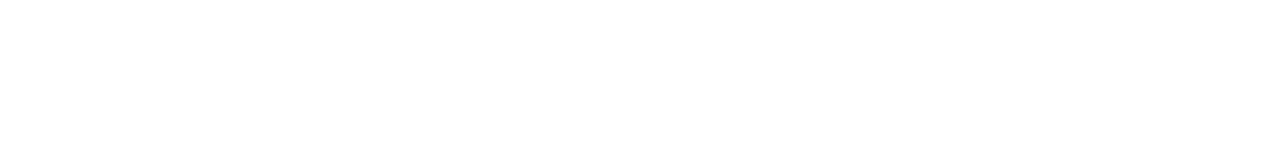
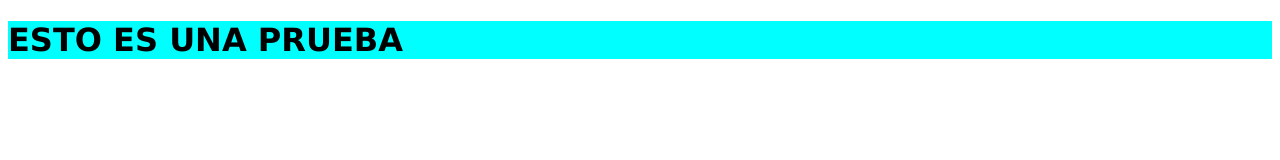
Before and after one commit to hanni0203/pru, a plain HTML site: page index.html in a window 1280 px wide. Drawn offline with Linux system fonts and the light colour scheme.

Commit message:
cree titulo y sus estilos

```diff
--- a/index.html
+++ b/index.html
@@ -5,13 +5,16 @@
     <meta http-equiv="X-UA-Compatible" content="IE=edge">
     <meta name="viewport" content="width=device-width, initial-scale=1.0">
     <title>MarketPlace001</title>
+    <link rel="stylesheet" href="./style.css">
 </head>
 <body>
     <header>
 
     </header>
     <main>
-
+        <div class="contenedor">
+            <h1 class="titulo">ESTO ES UNA PRUEBA</h1>
+        </div>
     </main>
     <footer>
 
--- a/style.css
+++ b/style.css
@@ -0,0 +1,8 @@
+.titulo{
+    font-family: 'Lucida Sans', 'Lucida Sans Regular', 'Lucida Grande', 'Lucida Sans Unicode', Geneva, Verdana, sans-serif;
+}
+
+.contenedor{
+    background-color: aqua;
+
+}
```
